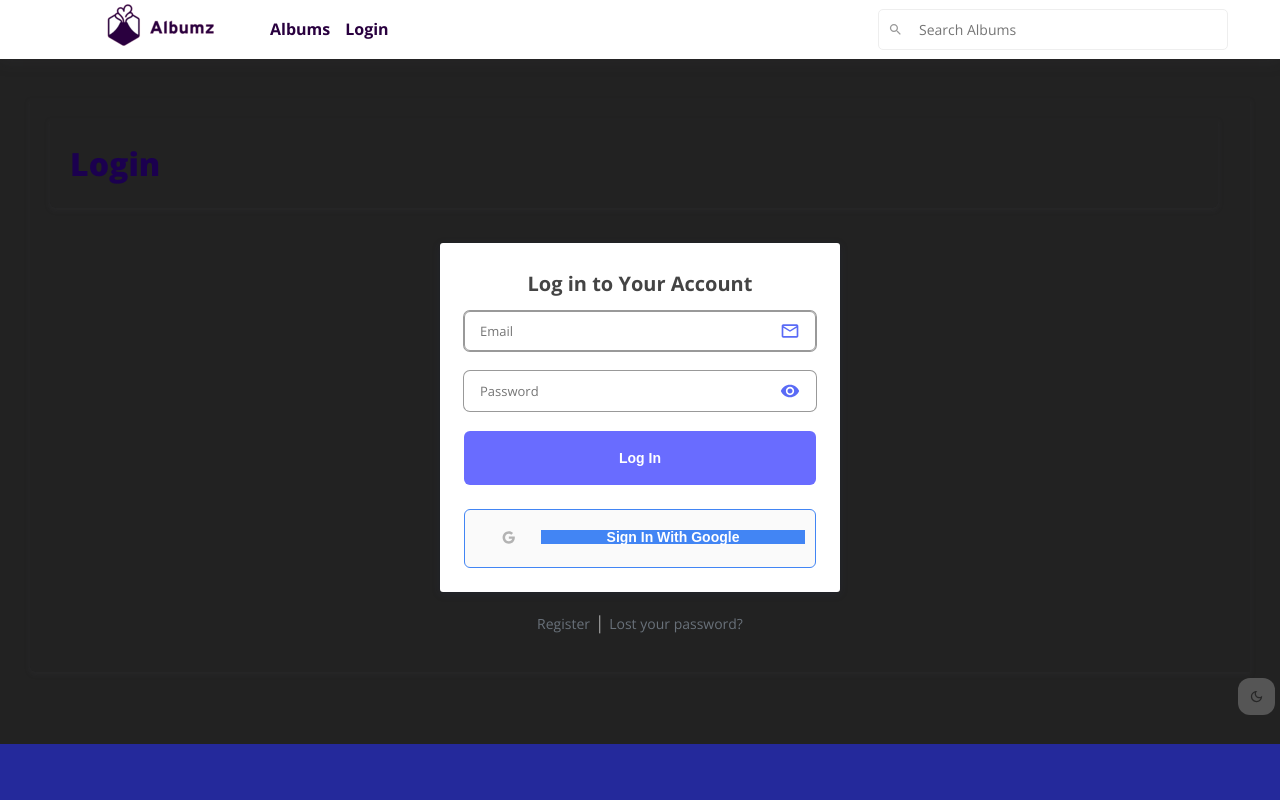
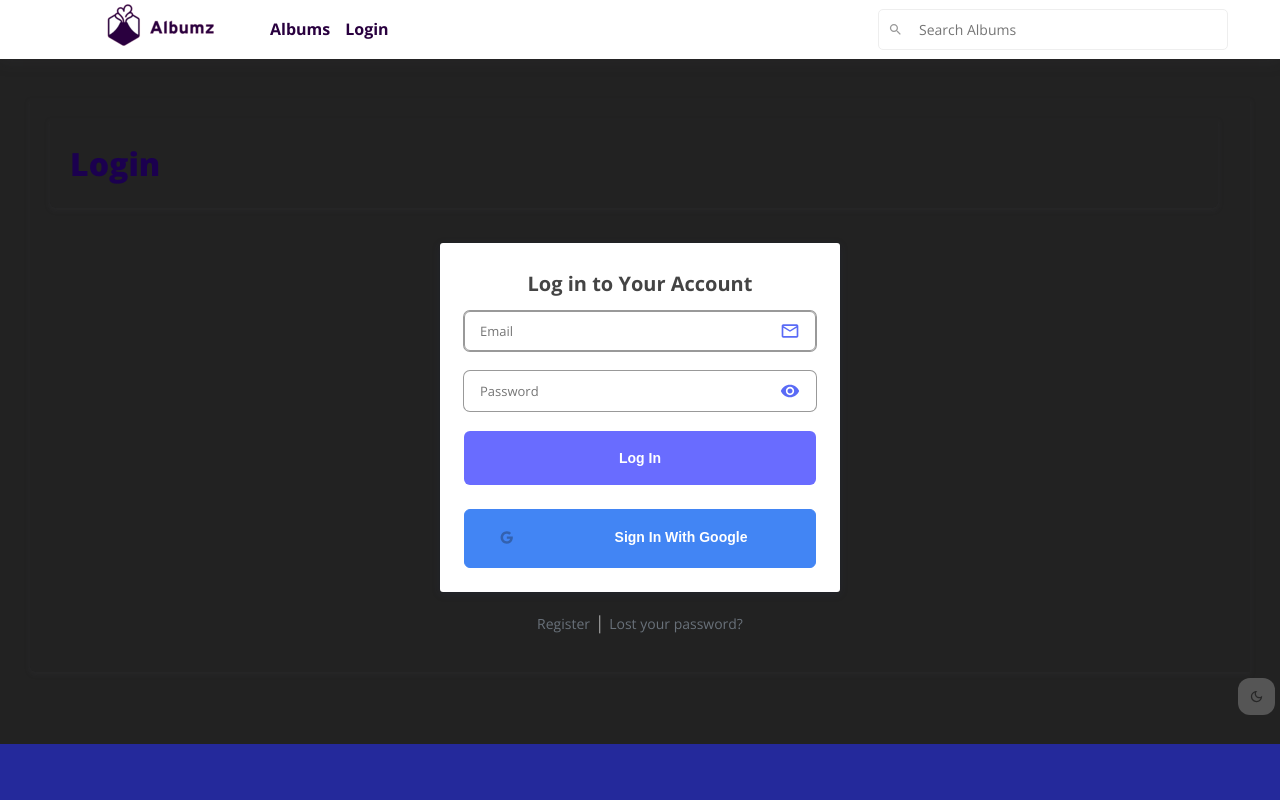
Before and after one commit to esteemayo/next-albumz-client, a Next.js app: page /auth/login in a window 1280 px wide. Shown: the top 800 px of the page. Built offline with nearby package versions, Linux system fonts and the light colour scheme; no server answers.

Commit message:
styled google button

```diff
--- a/styles/Login.module.scss
+++ b/styles/Login.module.scss
@@ -230,10 +230,9 @@
       text-transform: capitalize;
       width: 100%;
       min-width: 11rem;
-      padding: 2rem 1rem;
       font-size: 1.4rem;
       font-weight: 900;
-      // background-color: #4285f4;
+      background-color: #4285f4;
       // color: #fff;
       border: 1px solid #4285f4;
       border-radius: 0.6rem;
@@ -243,13 +242,14 @@
       .socialLoginIcon {
         width: 3rem;
         flex: 1;
+        padding: 2rem 1rem;
       }
 
       .socialLoginText {
         flex: 4;
         height: 100%;
-        background-color: #4285f4;
         color: #fff;
+        padding: 2rem 1rem;
       }
     }
   }
```
